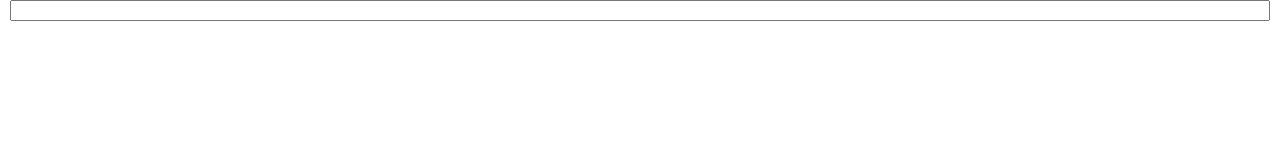
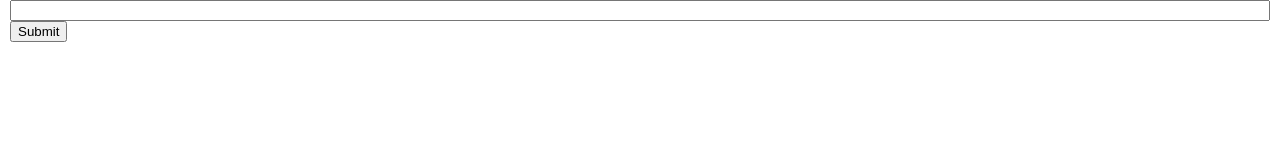
Before and after one commit to vitorbarbosa19/ziro-sales, a React app: page / in a window 1280 px wide. Shown: the top 160 px of the page. Built offline with nearby package versions, Linux system fonts and the light colour scheme.

Commit message:
add to Dropdown support for error message

```diff
--- a/src/components/RegisterNewSale/DropDown/index.js
+++ b/src/components/RegisterNewSale/DropDown/index.js
@@ -29,6 +29,7 @@ export default class DropDown extends Component {
 					onChange={this.getUserInput}
 					onFocus={this.toggleDropDown}
 				/>
+				<label>{this.props.errorMessage}</label>
 				<div style={dropdown}>
 					<div style={this.state.isDropDownOpen ? dropdownOn : dropdownOff}>
 						{
--- a/src/components/RegisterNewSale/Form.js
+++ b/src/components/RegisterNewSale/Form.js
@@ -3,13 +3,16 @@ import DropDown from './DropDown/index'
 
 const Form = (props) => (
 	<div>
-		<form>
+		<form id='newSaleForm' onSubmit={props.submitForm}>
 			{/* supplier field */}
 			<DropDown
-				type='ju'
+				type='text'
 				updateParent={props.saveSupplier}
 				listToDisplay={props.suppliers}
+				errorMessage={props.errorSupplier}
 			/>
+			{/* submit button */}
+			<input type='submit' />
 		</form>
 	</div>
 )
--- a/src/components/RegisterNewSale/index.js
+++ b/src/components/RegisterNewSale/index.js
@@ -3,6 +3,7 @@ import axios from 'axios'
 import Form from './Form'
 import { initialState, transition } from './utils/stateMachine'
 import saveSupplier from './methods/saveSupplier'
+import submitForm from './methods/submitForm'
 
 export default class RegisterNewSale extends Component {
 	constructor(props) {
@@ -13,7 +14,9 @@ export default class RegisterNewSale extends Component {
 			/* presentational data */
 			suppliers: [],
 			/* user input data */
-			input_supplier: ''
+			input_supplier: '',
+			/* ui error message */
+			error_supplier: ''
 		}
 	}
 
@@ -31,12 +34,15 @@ export default class RegisterNewSale extends Component {
 	/* methods */
 	changeUiState = transition(this)
 	saveSupplier = saveSupplier(this)
+	submitForm = submitForm(this)
 	/* ------ */
 	render() {
 		return (
 			<Form
 				suppliers={this.state.suppliers}
 				saveSupplier={this.saveSupplier}
+				errorSupplier={this.state.error_supplier}
+				submitForm={this.submitForm}
 				uiState={this.state.uiState}
 			/>
 		)
--- a/src/components/RegisterNewSale/methods/saveSupplier.js
+++ b/src/components/RegisterNewSale/methods/saveSupplier.js
@@ -1,10 +1,5 @@
 const saveSupplier = (that) => (input) => {
-	const supplierExists = input === that.state.suppliers.find( (supplier) => {
-		return supplier === input
-	})
-	console.log(supplierExists)
-	if (supplierExists)
-		that.setState({ input_supplier: input })
+	that.setState({ input_supplier: input })
 }
 
 export default saveSupplier
--- /dev/null
+++ b/src/components/RegisterNewSale/methods/submitForm.js
@@ -0,0 +1,14 @@
+const submitForm = (that) => (event) => {
+	event.preventDefault()
+	const supplierExists = that.state.input_supplier === that.state.suppliers.find( (supplier) => {
+		return supplier === that.state.input_supplier
+	})
+	if (supplierExists) {
+		that.setState({ error_supplier: ''})
+		alert('submitted')
+	}
+	if (!supplierExists)
+		that.setState({ error_supplier: 'Esse fornecedor não está cadastrado'})
+}
+
+export default submitForm
```
